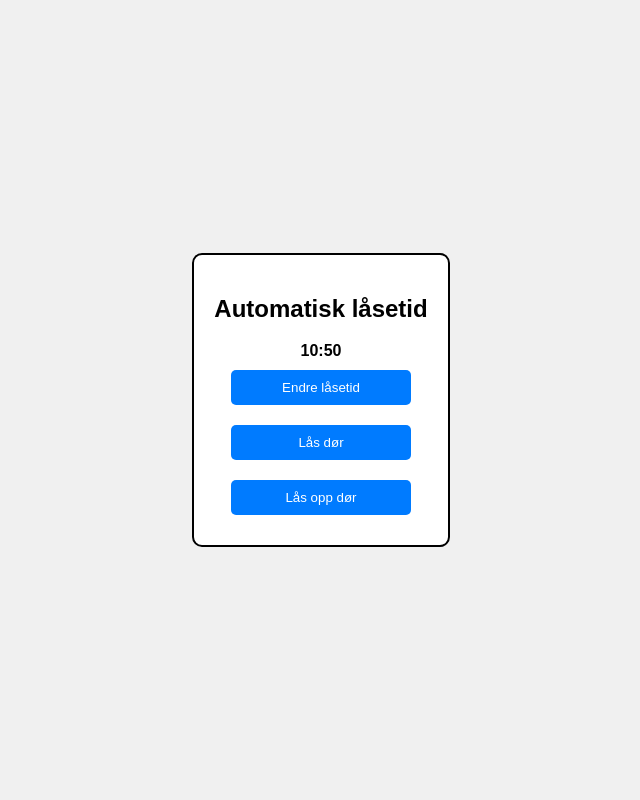
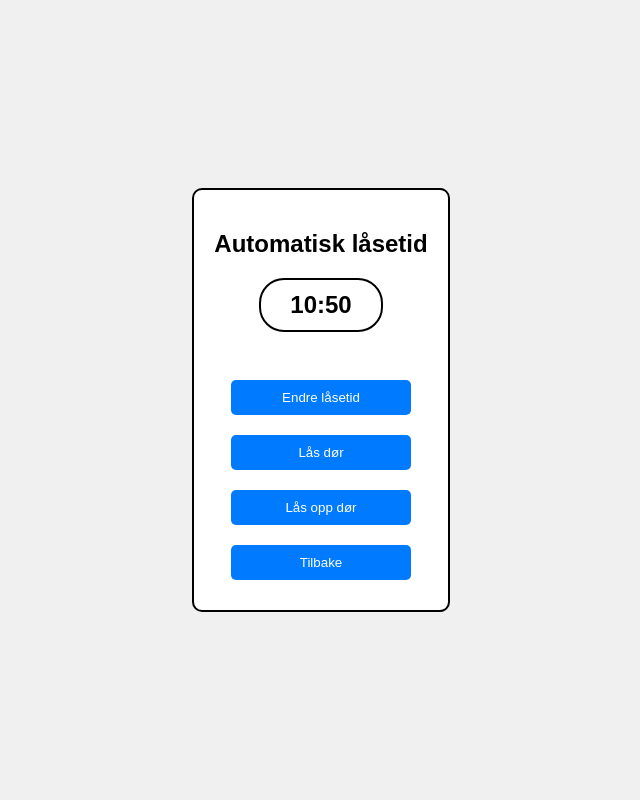
Before and after one commit to ThobiasL/Teknologiprosjekt, a Flask app: template webapp/app/templates/lock.html in a window 1280 px wide. Shown: the whole page, without its empty margins (319-959 px from the left). Run offline with Flask 3, Linux system fonts and the light colour scheme; the template is opened without the code that fills it, so the values that code supplies are empty.

Commit message:
endring i struktur

```diff
--- a/webapp/app/static/css/styles.css
+++ b/webapp/app/static/css/styles.css
@@ -1,4 +1,5 @@
 body {
+    word-wrap: break-word;
     font-family: Arial, sans-serif;
     display: flex;
     justify-content: center;
@@ -39,3 +40,19 @@ button {
 button:hover {
     background-color: #0056b3;
 }
+
+
+        /* Tidsvisning */
+        .time-display {
+            width: 120px;
+            height: 50px;
+            margin: 20px auto;
+            border: 2px solid black;
+            border-radius: 25px;
+            display: flex;
+            justify-content: center;
+            align-items: center;
+            font-size: 24px;
+            font-family: Arial, sans-serif;
+            font-weight: bold;
+        }
--- a/webapp/app/static/js/main.js
+++ /dev/null
@@ -1,3 +0,0 @@
-function goTo(page) {
-    window.location.href = page;
-}
--- a/webapp/app/static/js/scripts.js
+++ b/webapp/app/static/js/scripts.js
@@ -0,0 +1,24 @@
+function login() {
+    let username = document.getElementById('username').value;
+    let password = document.getElementById('password').value;
+
+    if (username === "admin" && password === "1234") {
+        alert("Logget inn!");
+        goTo('main.html');
+    } else {
+        alert("Feil brukernavn eller passord.");
+    }
+}
+
+function logout() {
+    goTo('login.html')
+}
+
+function goTo(page) {
+    window.location.href = page;
+}
+
+
+function backButton() {
+    goTo('main.html');
+}
--- a/webapp/app/templates/lock.html
+++ b/webapp/app/templates/lock.html
@@ -9,11 +9,12 @@
 <body>
     <div class="container">
         <h2>Automatisk låsetid</h2>
-        <b>10:50</b><br>
+        <div class="time-display">10:50</div><br>
         <button>Endre låsetid</button><br>
         <button>Lås dør</button><br>
-        <button>Lås opp dør</button>
+        <button>Lås opp dør</button><br>
+        <button onclick="backButton()">Tilbake</button>
     </div>
-    <script src="../static/js/main.js"></script>
+    <script src="../static/js/scripts.js"></script>
 </body>
 </html>
--- a/webapp/app/templates/login.html
+++ b/webapp/app/templates/login.html
@@ -14,6 +14,6 @@
         <button onclick="login()">Logg Inn</button><br>
         <img src="qrcode.png" alt="QR Kode"><br>
     </div>
-    <script src="../static/js/login.js"></script>
+    <script src="../static/js/scripts.js"></script>
 </body>
 </html>
--- a/webapp/app/templates/main.html
+++ b/webapp/app/templates/main.html
@@ -13,7 +13,8 @@
         <button onclick="goTo('medication.html')">Medisiner</button><br>
         <button onclick="goTo('.html')">Huskeliste</button><br>
         <button onclick="goTo('handleliste.html')">Handleliste</button><br>
+        <button onclick="logout()">Logg ut</button>
     </div>
-    <script src="../static/js/main.js"></script>
+    <script src="../static/js/scripts.js"></script>
 </body>
 </html>
```
Also changed, not shown: webapp/app/static/js/login.js (deleted, +0 -15 lines), webapp/app/static/js/lock.js (deleted), webapp/app/templates/groceries.html (added), webapp/app/templates/todolist.html (added), 1 other file.
